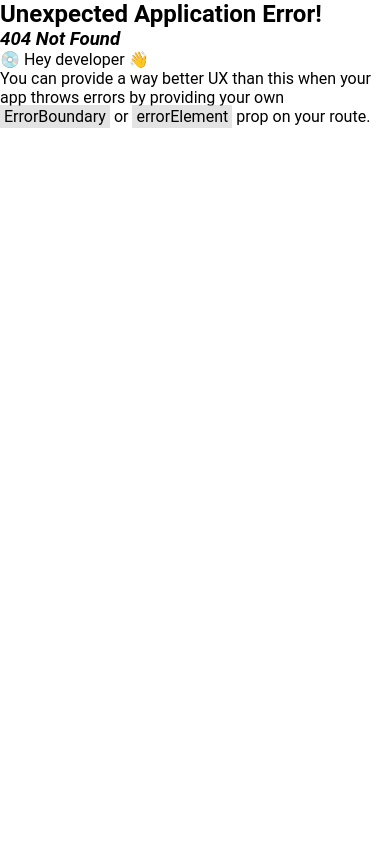
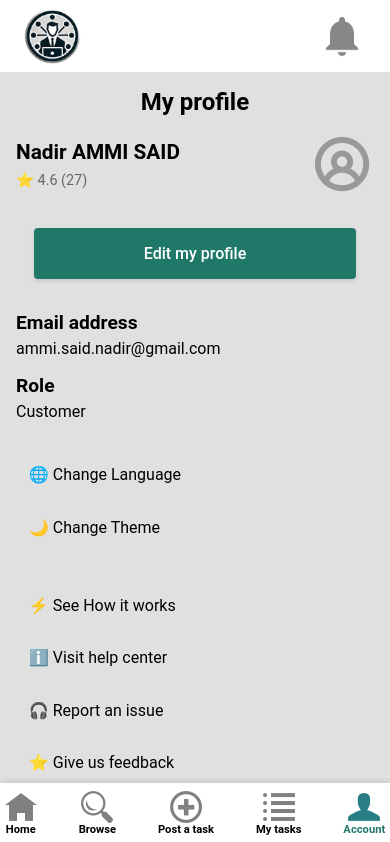
Before and after one commit to nadir-ammisaid/Task-Connect, a React (Vite) app in the folder client/: page /account in a window 390 px wide. Before the commit this address had no page. Shown: the top 842 px of the page. Built offline with nearby package versions, Linux system fonts and the light colour scheme.

Commit message:
Account page finished, responsive

```diff
--- a/client/src/main.tsx
+++ b/client/src/main.tsx
@@ -7,6 +7,7 @@ import { RouterProvider, createBrowserRouter } from "react-router-dom";
 
 // Import the main app component
 import App from "./App";
+import AccountPage from "./pages/AccountPage";
 import BrowsePage from "./pages/BrowsePage";
 import HomePage from "./pages/HomePage";
 import NotificationPage from "./pages/NotificationPage";
@@ -47,6 +48,10 @@ const router = createBrowserRouter([
       {
         path: "notifications",
         element: <NotificationPage />,
+      },
+      {
+        path: "account",
+        element: <AccountPage />,
       },
     ],
   },
--- /dev/null
+++ b/client/src/pages/AccountPage.css
@@ -0,0 +1,139 @@
+#accountPageContainer {
+  padding: 1rem;
+  /* background-color: #f5f5f5; */
+  min-height: 100vh;
+}
+.profile-header h1 {
+  text-align: center;
+}
+.content-container {
+  max-width: 600px;
+  margin: 0 auto;
+}
+
+.profile-header h1 {
+  font-size: 1.5rem;
+  margin-bottom: 1rem;
+}
+
+.user-info {
+  display: flex;
+  justify-content: space-between;
+  align-items: center;
+}
+
+.user-main-info h2 {
+  font-size: 1.3rem;
+  margin-bottom: 0.5rem;
+}
+
+.rating {
+  color: #666;
+  font-size: 0.9rem;
+}
+
+.profile-avatar {
+  width: 4rem;
+  height: 4rem;
+  border-radius: 50%;
+}
+
+.button-container-account {
+  display: flex;
+  justify-content: center;
+  margin: 2rem 0;
+}
+
+.edit-account {
+  width: 90%;
+  max-width: 400px;
+  background-color: #207868;
+  color: white;
+  padding: 1rem;
+  border: none;
+  border-radius: 4px;
+  font-size: 1rem;
+  font-weight: 500;
+  text-align: center;
+  cursor: pointer;
+  box-shadow: 0 2px 4px rgba(0, 0, 0, 0.1);
+}
+
+.account-details {
+  margin-bottom: 2rem;
+}
+
+.detail-item {
+  margin-bottom: 1rem;
+}
+
+.detail-item h3 {
+  font-size: 1.2rem;
+  margin-bottom: 0.3rem;
+}
+
+.detail-item p {
+  font-size: 1rem;
+}
+
+.account-options {
+  display: flex;
+  flex-direction: column;
+  gap: 0.5rem;
+}
+
+.option-button {
+  width: 100%;
+  text-align: left;
+  padding: 0.8rem;
+  border: none;
+  background: none;
+  font-size: 1rem;
+  cursor: pointer;
+  transition: background-color 0.2s;
+}
+
+.option-button:hover {
+  background-color: #f0f0f0;
+}
+
+.divider {
+  height: 1px;
+  background-color: #e0e0e0;
+  margin: 0.5rem 0;
+}
+
+.logout {
+  font-weight: bold;
+}
+
+.delete {
+  font-weight: bold;
+  color: #dc3545;
+}
+
+@media (min-width: 450px) {
+  #accountPageContainer {
+    padding: 2rem;
+  }
+
+  .content-container {
+    background-color: white;
+    padding: 2rem;
+    border-radius: 8px;
+    box-shadow: 0 2px 4px rgba(0, 0, 0, 0.1);
+  }
+
+  .profile-avatar {
+    width: 5rem;
+    height: 5rem;
+  }
+
+  .option-button {
+    border-radius: 4px;
+  }
+
+  .option-button:hover {
+    background-color: #f8f9fa;
+  }
+}
--- /dev/null
+++ b/client/src/pages/AccountPage.tsx
@@ -0,0 +1,104 @@
+import { useEffect, useState } from "react";
+import userAvatar from "../../src/assets/images/user-128-2.png";
+import "./AccountPage.css";
+
+interface User {
+  firstname: string;
+  lastname: string;
+  email: string;
+  role: string;
+  average_rating: number;
+  total_reviews: number;
+}
+
+function AccountPage() {
+  const [user, setUser] = useState<User | null>(null);
+
+  useEffect(() => {
+    // Simulation de données pour le moment
+    setUser({
+      firstname: "Nadir",
+      lastname: "AMMI SAID",
+      email: "ammi.said.nadir@gmail.com",
+      role: "Customer",
+      average_rating: 4.6,
+      total_reviews: 27,
+    });
+  }, []);
+
+  return (
+    <main id="accountPageContainer">
+      <div className="content-container">
+        <section className="profile-header">
+          <h1>My profile</h1>
+          <div className="user-info">
+            <div className="user-main-info">
+              <h2>
+                {user?.firstname} {user?.lastname}
+              </h2>
+              <div className="rating">
+                ⭐ {user?.average_rating} ({user?.total_reviews})
+              </div>
+            </div>
+            <img src={userAvatar} alt="Profile" className="profile-avatar" />
+          </div>
+        </section>
+        <div className="button-container-account">
+          <button type="button" className="edit-account">
+            Edit my profile
+          </button>
+        </div>
+
+        <section className="account-details">
+          <div className="detail-item">
+            <h3>Email address</h3>
+            <p>{user?.email}</p>
+          </div>
+
+          <div className="detail-item">
+            <h3>Role</h3>
+            <p>{user?.role}</p>
+          </div>
+        </section>
+
+        <section className="account-options">
+          <button type="button" className="option-button">
+            🌐 Change Language
+          </button>
+          <button type="button" className="option-button">
+            🌙 Change Theme
+          </button>
+          <div className="divider" />
+          <button type="button" className="option-button">
+            ⚡ See How it works
+          </button>
+          <button type="button" className="option-button">
+            ℹ️ Visit help center
+          </button>
+          <button type="button" className="option-button">
+            🎧 Report an issue
+          </button>
+          <button type="button" className="option-button">
+            ⭐ Give us feedback
+          </button>
+          <div className="divider" />
+          <button type="button" className="option-button terms">
+            Terms & Conditions
+          </button>
+          <button type="button" className="option-button terms">
+            Privacy Policy
+          </button>
+          <div className="divider" />
+          <button type="button" className="option-button logout">
+            Logout
+          </button>
+          <button type="button" className="option-button delete">
+            Delete my account
+          </button>
+        </section>
+      </div>
+    </main>
+  );
+}
+
+export default AccountPage;
--- a/client/src/pages/TaskDetailPage.css
+++ b/client/src/pages/TaskDetailPage.css
@@ -143,6 +143,21 @@
   background-color: #1a6557;
 }
 
+.no-image-container {
+  display: flex;
+  justify-content: center;
+  align-items: center;
+  min-height: 200px;
+  background-color: #f8f9fa;
+  border-radius: 8px;
+  margin: 1rem 0;
+}
+
+.no-image-message {
+  color: #6c757d;
+  font-size: 1rem;
+}
+
 @media (min-width: 450px) {
   #mainDetailPage {
     padding: 2rem;
--- a/client/src/pages/TaskDetailPage.tsx
+++ b/client/src/pages/TaskDetailPage.tsx
@@ -98,7 +98,9 @@ function TaskDetailPage() {
                     />
                   </div>
                 ) : (
-                  <p>No image</p>
+                  <div className="no-image-container">
+                    <p className="no-image-message">No image</p>
+                  </div>
                 )}
 
                 <div className="offers-section">
```
Also changed, not shown: 1 other file (tests, documents, lock files or other folders).
